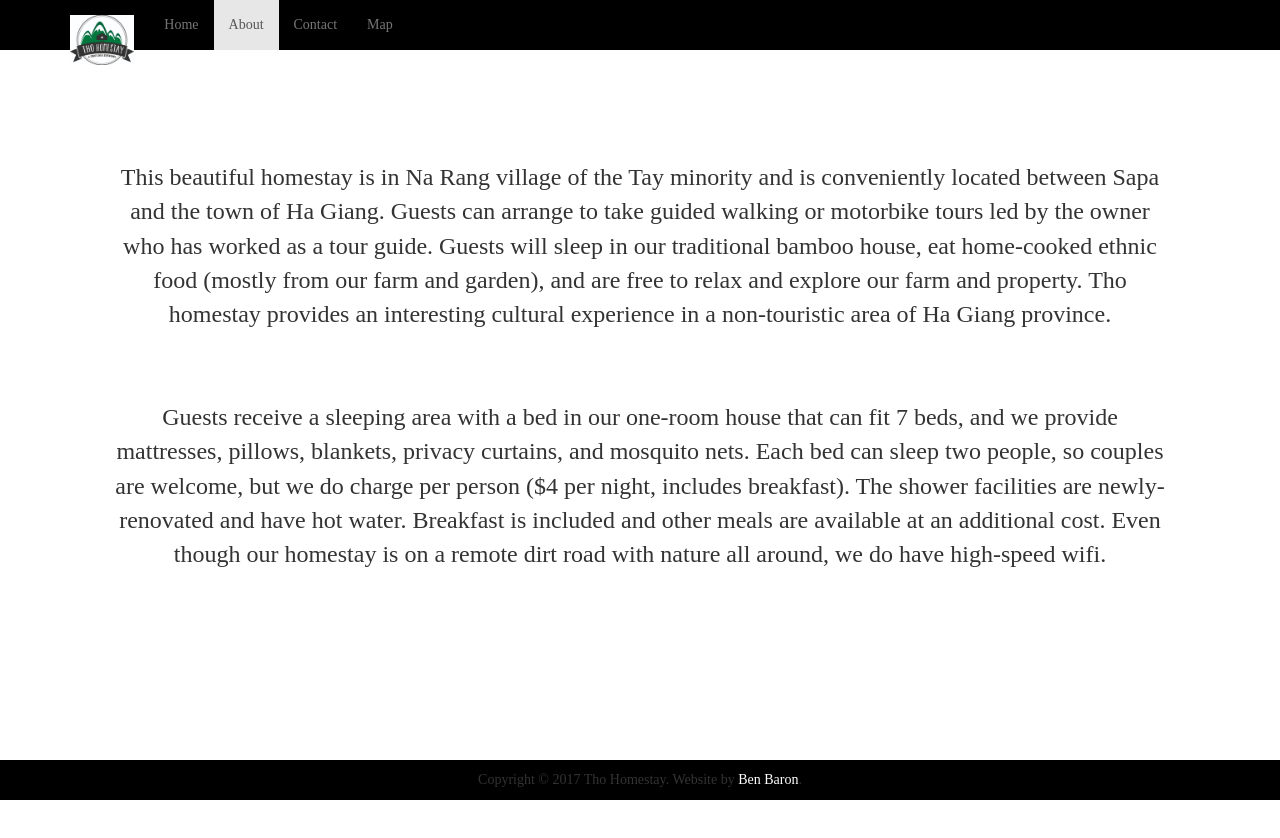
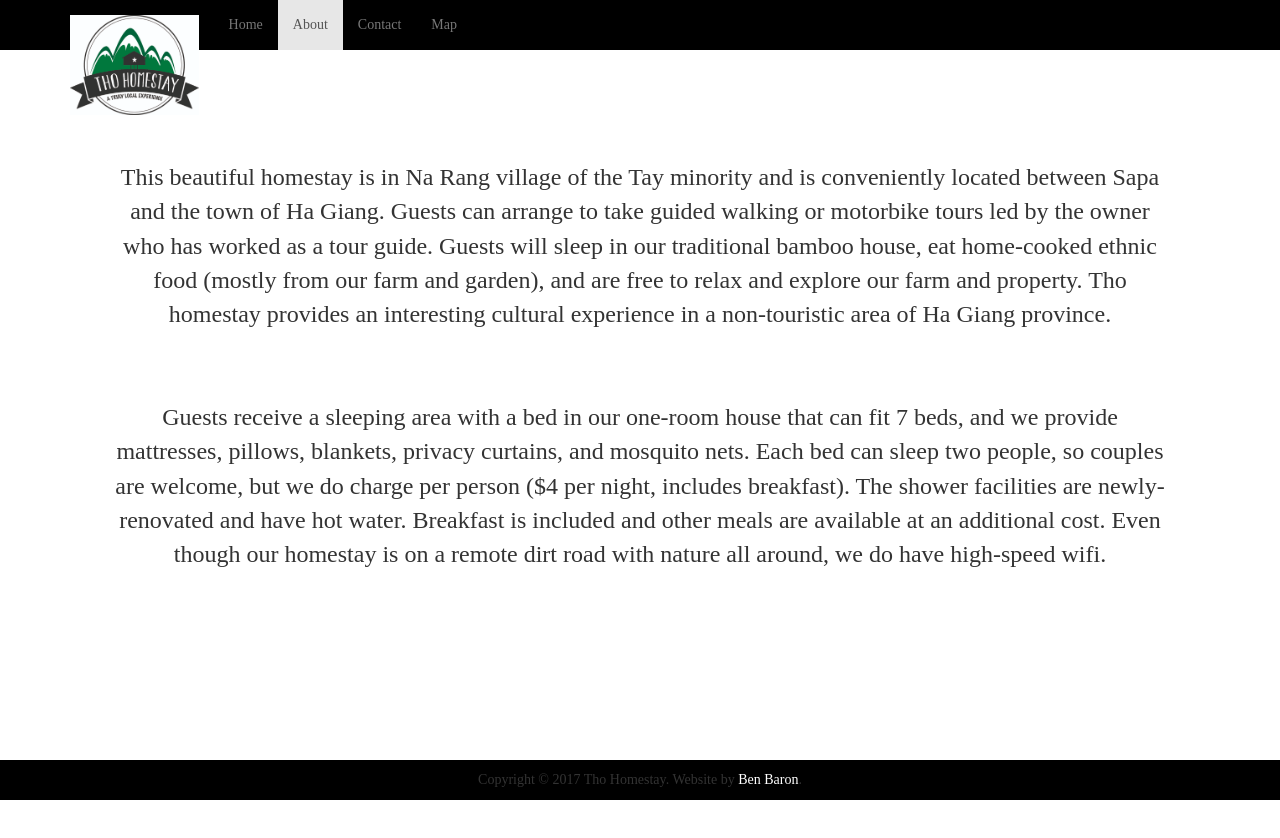
Before and after one commit to bmbaron/thohomestay.github.io, a plain HTML site: page about.html in a window 1280 px wide. Shown: the top 838 px of the page. Drawn offline with nearby package versions, Linux system fonts and the light colour scheme.

Commit message:
Update about.html

```diff
--- a/about.html
+++ b/about.html
@@ -19,7 +19,7 @@
 
 <div class="navbar navbar-default navbar-fixed-top" style="background-color:black; border-style:none;">
 	<div class="container">
-		<a class="navbar-brand pull-left"><img src="thologobig.jpg" style="max-height:50px; padding:0; margin:0;"></a>
+		<a class="navbar-brand pull-left"><img src="thologobig.jpg" style="max-height:100px; top:0px;"></a>
 		<button class="navbar-toggle" data-toggle="collapse" data-target=".navHeaderCollapse">
 			<span class="icon-bar"></span>
 			<span class="icon-bar"></span>
```
